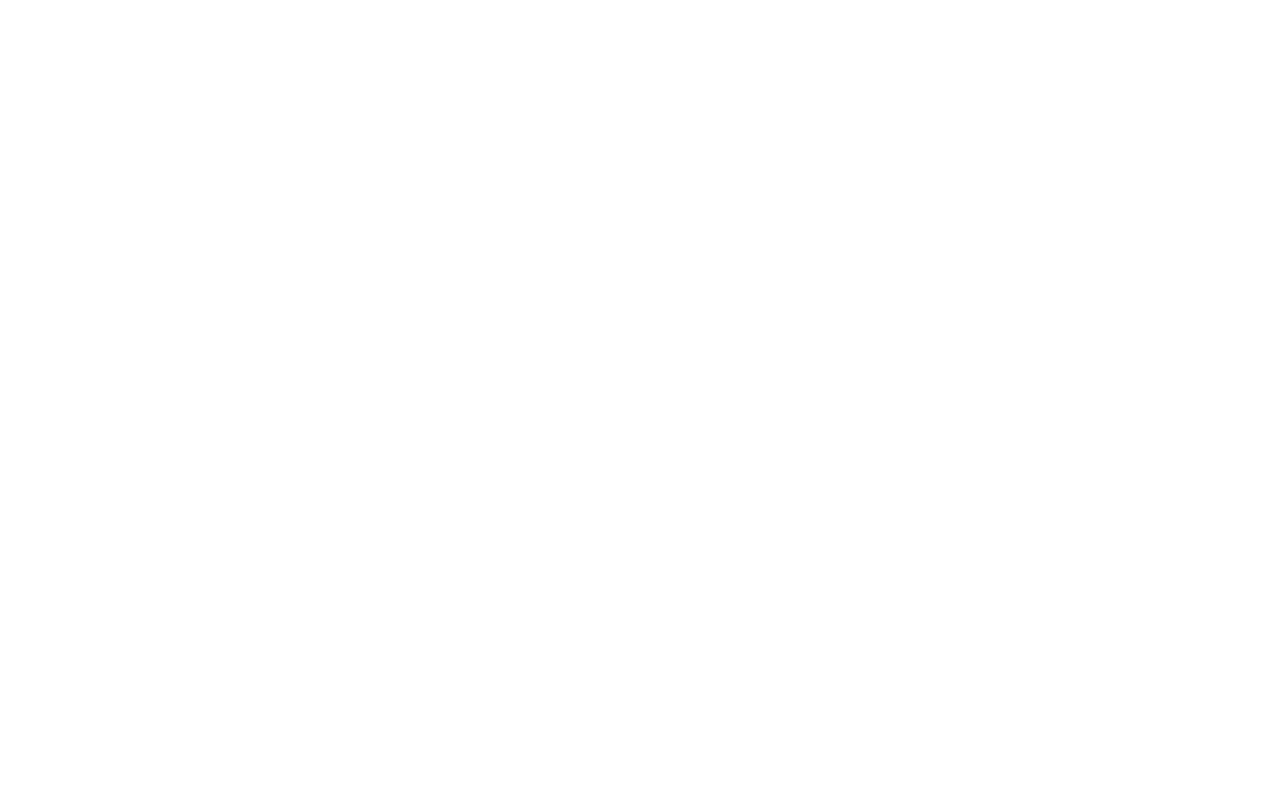
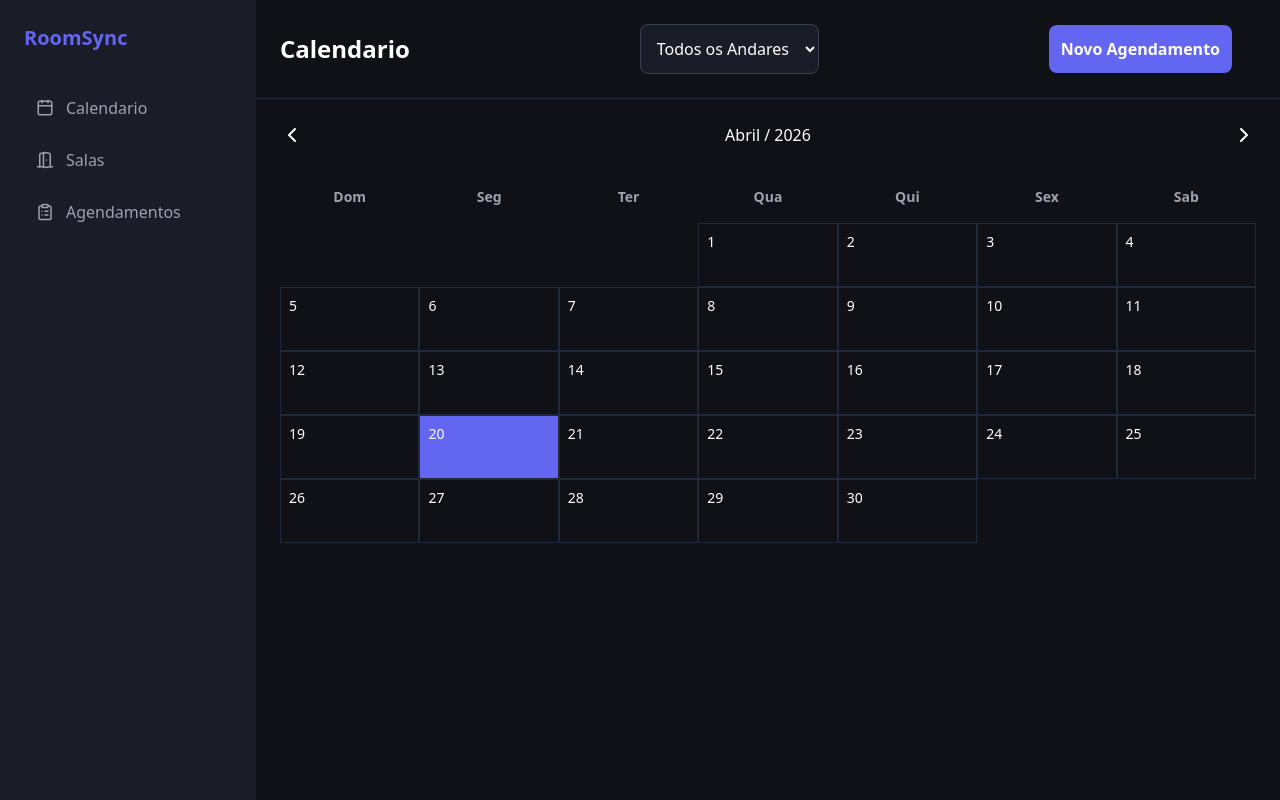
Before and after one commit to anthonyluccas/room-scheduling-system, a React app in the folder frontend/: page /home in a window 1280 px wide. Before the commit this address had no page. Built offline with nearby package versions, Linux system fonts and the light colour scheme; the HTML template or start-up script is replaced by a standard one.

Commit message:
feat: integrate login with API

```diff
--- a/frontend/src/App.jsx
+++ b/frontend/src/App.jsx
@@ -1,13 +1,17 @@
 import { BrowserRouter, Routes, Route } from "react-router-dom";
 import Login from "./pages/Login/Login";
-import Dashboard from "./pages/Dashboard/Dashboard";
+import Home from "./pages/Home/Home";
+import Rooms from "./pages/Rooms/Rooms";
+import Scheduling from "./pages/Scheduling/Scheduling";
 
 function App() {
   return (
     <BrowserRouter>
       <Routes>
         <Route path="/" element={<Login />} />
-        <Route path="/dashboard" element={<Dashboard />} />
+        <Route path="/home" element={<Home />} />
+        <Route path="/rooms" element={<Rooms />} />
+        <Route path="/scheduling" element={<Scheduling />} />
       </Routes>
     </BrowserRouter>
   );
--- a/frontend/src/components/Sidebar/Sidebar.jsx
+++ b/frontend/src/components/Sidebar/Sidebar.jsx
@@ -10,19 +10,19 @@ function Sidebar() {
       <nav>
         <NavLink
           className="flex items-center gap-3 text-gray-400 hover:text-white p-3 rounded-lg hover:bg-[#0f1117] transition w-full mb-1"
-          to="/dashboard"
+          to="/home"
         >
           <Calendar size={18} /> Calendario
         </NavLink>
         <NavLink
           className="flex items-center gap-3 text-gray-400 hover:text-white p-3 rounded-lg hover:bg-[#0f1117] transition w-full mb-1"
-          to="/dashboard"
+          to="/rooms"
         >
           <DoorOpen size={18} /> Salas
         </NavLink>
         <NavLink
           className="flex items-center gap-3 text-gray-400 hover:text-white p-3 rounded-lg hover:bg-[#0f1117] transition w-full mb-1"
-          to="/dashboard"
+          to="/scheduling"
         >
           <ClipboardList size={18} /> Agendamentos
         </NavLink>
--- a/frontend/src/pages/Dashboard/Dashboard.jsx
+++ b/frontend/src/pages/Home/Home.jsx
@@ -3,7 +3,7 @@ import Calendar from "@/components/Calendar/Calendar";
 import BookingModal from "@/components/BookingModal/BookingModal";
 import { useState } from "react";
 
-function Dashboard() {
+function Home() {
   const [modalAberto, setModalAberto] = useState(false);
   const [andar, setAndar] = useState("todos");
 
@@ -40,4 +40,4 @@ function Dashboard() {
   );
 }
 
-export default Dashboard;
+export default Home;
--- a/frontend/src/pages/Login/Login.jsx
+++ b/frontend/src/pages/Login/Login.jsx
@@ -1,4 +1,21 @@
+import { useState } from "react";
+import axios from "axios";
+import { useNavigate } from "react-router-dom";
+
 function Login() {
+  const [usuario, setUsuario] = useState("");
+  const [senha, setSenha] = useState("");
+  const navigate = useNavigate();
+
+  async function handleLogin() {
+    const resposta = await axios.post("http://localhost:3000/login", {
+      usuario,
+      senha,
+    });
+    localStorage.setItem("token", resposta.data.token);
+    navigate("/home");
+  }
+
   return (
     <div className="h-screen flex items-center justify-center bg-[#0f1117]">
       <div className="bg-[#1a1d27] w-full p-8 max-w-md shadow-xl rounded-2xl">
@@ -14,6 +31,8 @@ function Login() {
             Usuário
           </label>
           <input
+            value={usuario}
+            onChange={(e) => setUsuario(e.target.value)}
             className="w-full bg-[#0f1117] text-white rounded-lg p-3 border border-gray-700 mb-4"
             type="text"
           />
@@ -24,12 +43,17 @@ function Login() {
             Senha
           </label>
           <input
+            value={senha}
+            onChange={(e) => setSenha(e.target.value)}
             className="w-full bg-[#0f1117] text-white rounded-lg p-3 border border-gray-700 mb-4"
             type="password"
           />
         </div>
 
-        <button className="w-full bg-[#6366f1] text-white font-bold p-3 rounded-lg hover:bg-[#4f46e5] transition cursor-pointer">
+        <button
+          onClick={handleLogin}
+          className="w-full bg-[#6366f1] text-white font-bold p-3 rounded-lg hover:bg-[#4f46e5] transition cursor-pointer"
+        >
           Entrar
         </button>
       </div>
--- /dev/null
+++ b/frontend/src/pages/Rooms/Rooms.jsx
@@ -0,0 +1,11 @@
+import Sidebar from "@/components/Sidebar/Sidebar";
+
+function Rooms() {
+  return (
+    <div className="flex h-screen bg-[#0f1117]">
+      <Sidebar></Sidebar>
+    </div>
+  );
+}
+
+export default Rooms;
--- /dev/null
+++ b/frontend/src/pages/Scheduling/Scheduling.jsx
@@ -0,0 +1,11 @@
+import Sidebar from "@/components/Sidebar/Sidebar";
+
+function Scheduling() {
+  return (
+    <div className="flex h-screen bg-[#0f1117]">
+      <Sidebar></Sidebar>
+    </div>
+  );
+}
+
+export default Scheduling;
```
